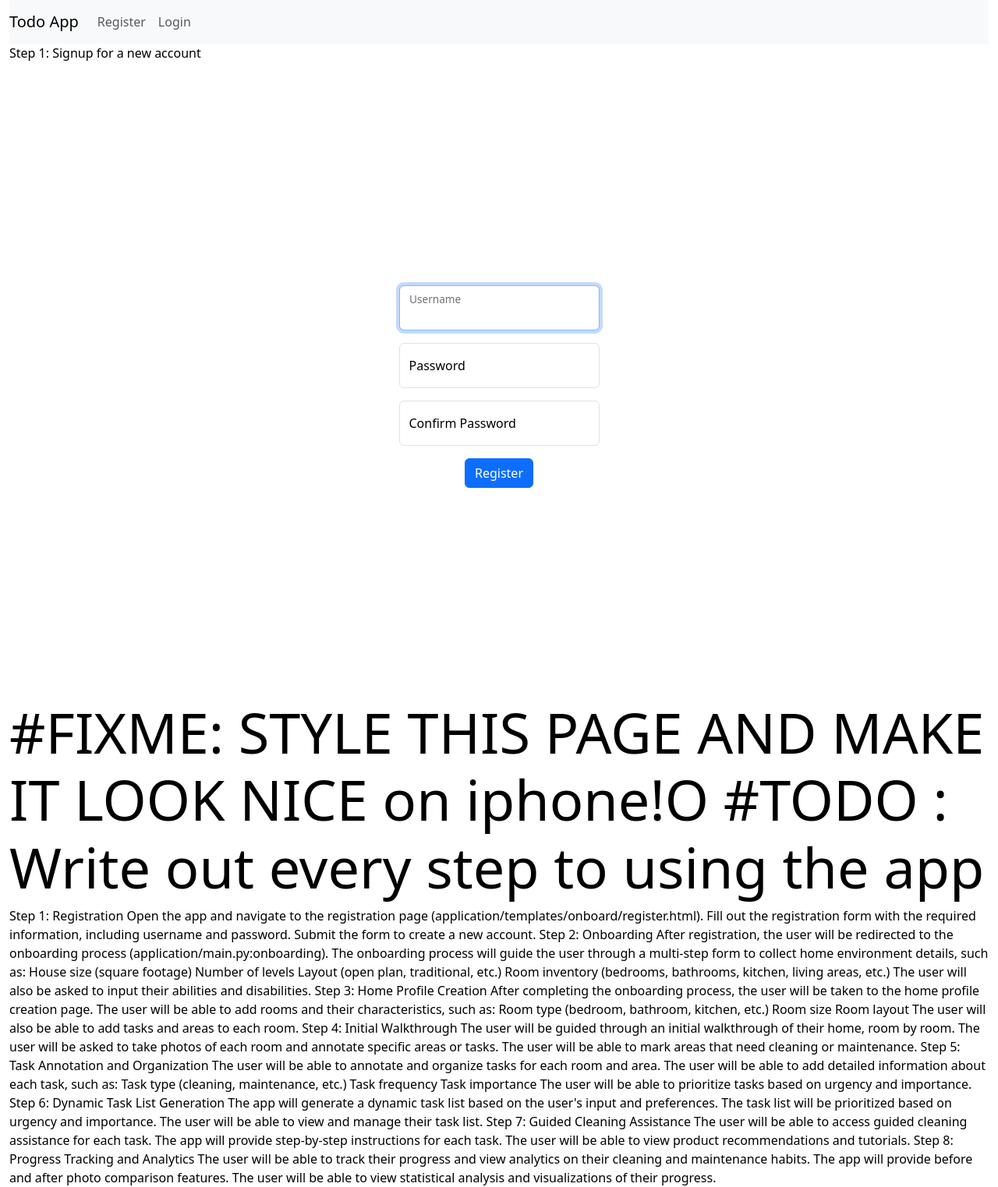
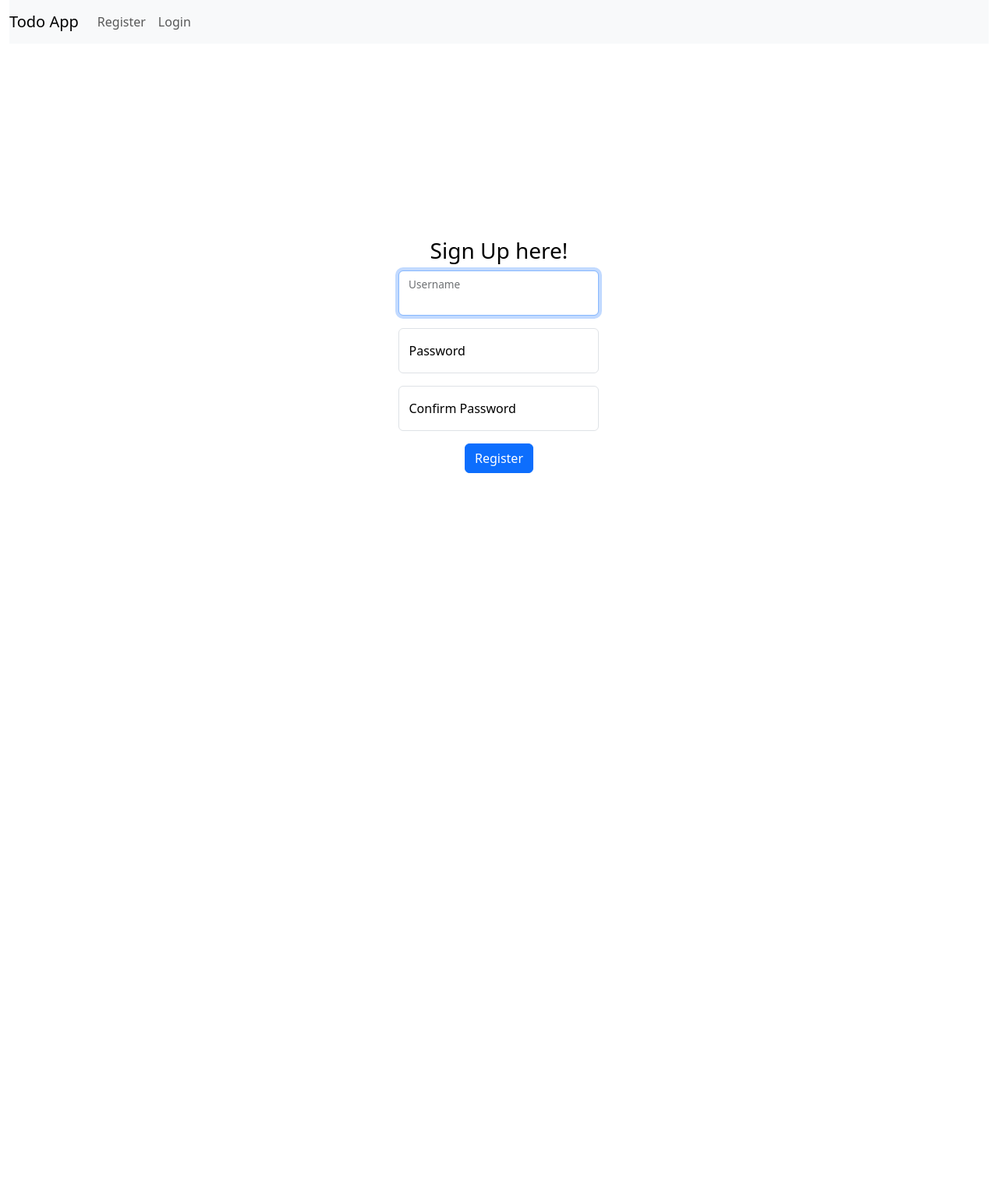
Before and after one commit to Tetralogy/cs50x-final, a Flask app: page /register in a window 1280 px wide. Shown: the whole page at 78% size. After the commit the page ends 607 px from the top, so only its background shows below. Run offline with Flask 3, Linux system fonts and the light colour scheme; data that the repository does not hold is empty.

Commit message:
updated layout for login.html and register.html

```diff
--- a/application/main.py
+++ b/application/main.py
@@ -25,7 +25,8 @@ def inject_current_user():
 @main.route('/')
 @login_required
 def index():
-    print('index called')
+    print('index called') #FIXME: If user is not onboarded, redirect to onboarding
+    #FIXME: If user is onboarded, redirect to DASHBOARD MAP
     return render_template('showtasks.html', user=current_user, page=1)
 
 @main.route('/onboarding', methods=['GET', 'POST'])
--- a/application/templates/onboard/register.html
+++ b/application/templates/onboard/register.html
@@ -5,9 +5,17 @@
 {% endblock %}
 
 {% block main %}
-<p>Step 1: Signup for a new account</p>
+<div class="container-fluid">
+	<div class="row">
+		<div class="col-md-4">
+		</div>
+		<div class="col-md-4">
+			<div class="d-flex align-items-center justify-content-center vh-100">
+				<div>
 
-<div class="d-flex justify-content-center align-items-center" style="height: 100vh">
+    <h3 class="text-center">
+        Sign Up here!
+    </h3>
     <form action="/register" method="post" class="d-flex flex-column align-items-center">
         <div class="form-floating mb-3">
             <input autocomplete="off" autofocus class="form-control" id="floatingUsername" name="username" placeholder="Username">
@@ -23,61 +31,12 @@
         </div>
         <button class="btn btn-primary" type="submit">Register</button>
     </form>
+
 </div>
-<h1 class="display-2">
-    #FIXME: STYLE THIS PAGE AND MAKE IT LOOK NICE on iphone!O
-    #TODO : Write out every step to using the app
-</h1>
+</div>
+</div>
+</div>
+<div class="col-md-4">
+</div>
 
-
-Step 1: Registration
-
-Open the app and navigate to the registration page (application/templates/onboard/register.html).
-Fill out the registration form with the required information, including username and password.
-Submit the form to create a new account.
-Step 2: Onboarding
-
-After registration, the user will be redirected to the onboarding process (application/main.py:onboarding).
-The onboarding process will guide the user through a multi-step form to collect home environment details, such as:
-House size (square footage)
-Number of levels
-Layout (open plan, traditional, etc.)
-Room inventory (bedrooms, bathrooms, kitchen, living areas, etc.)
-The user will also be asked to input their abilities and disabilities.
-Step 3: Home Profile Creation
-
-After completing the onboarding process, the user will be taken to the home profile creation page.
-The user will be able to add rooms and their characteristics, such as:
-Room type (bedroom, bathroom, kitchen, etc.)
-Room size
-Room layout
-The user will also be able to add tasks and areas to each room.
-Step 4: Initial Walkthrough
-
-The user will be guided through an initial walkthrough of their home, room by room.
-The user will be asked to take photos of each room and annotate specific areas or tasks.
-The user will be able to mark areas that need cleaning or maintenance.
-Step 5: Task Annotation and Organization
-
-The user will be able to annotate and organize tasks for each room and area.
-The user will be able to add detailed information about each task, such as:
-Task type (cleaning, maintenance, etc.)
-Task frequency
-Task importance
-The user will be able to prioritize tasks based on urgency and importance.
-Step 6: Dynamic Task List Generation
-
-The app will generate a dynamic task list based on the user's input and preferences.
-The task list will be prioritized based on urgency and importance.
-The user will be able to view and manage their task list.
-Step 7: Guided Cleaning Assistance
-
-The user will be able to access guided cleaning assistance for each task.
-The app will provide step-by-step instructions for each task.
-The user will be able to view product recommendations and tutorials.
-Step 8: Progress Tracking and Analytics
-
-The user will be able to track their progress and view analytics on their cleaning and maintenance habits.
-The app will provide before and after photo comparison features.
-The user will be able to view statistical analysis and visualizations of their progress.
 {% endblock %}
```
Also changed, not shown: application/templates/auth/login.html (+14 -33 lines), application/database/test_database.db.
